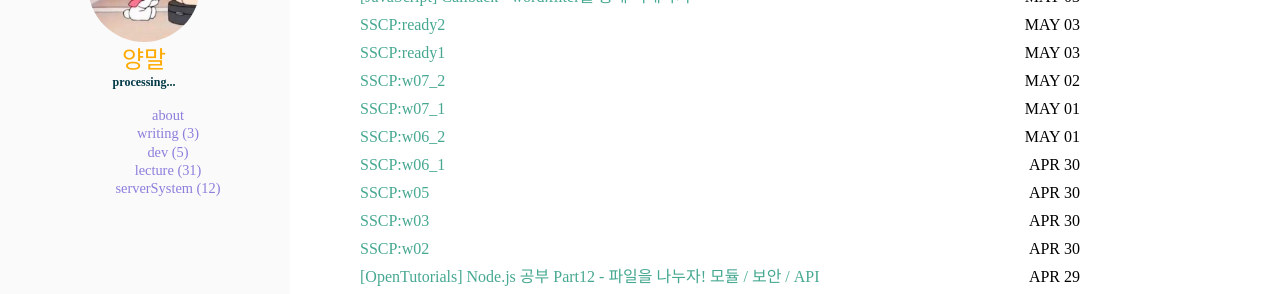
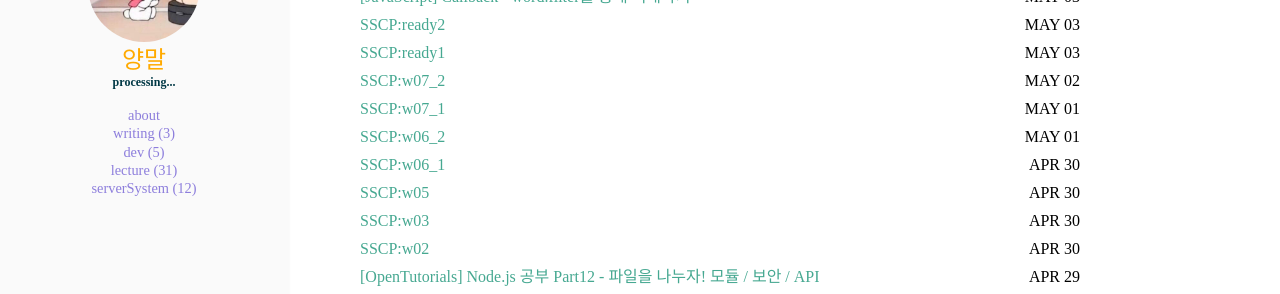
Before and after one commit to ywonchae1/ywonchae1.github.io, a Jekyll site: the page built from index.html, in a window 1280 px wide. Shown: the part 250-544 px from the top of the page. Built offline with Jekyll 4.4.1, drawn with Linux system fonts in a browser that asks for light colours; some web fonts are replaced.

Commit message:
mod: Edit margin of archive

```diff
--- a/assets/css/main.scss
+++ b/assets/css/main.scss
@@ -247,6 +247,7 @@
     @include breakpoint(medium) {
         max-width: 45rem; //here
         margin-top: 5rem;
+		  margin-right: 3rem; //here
     }
 
     @include mobile-only {
@@ -424,8 +425,8 @@
 
 .nav_list {
     margin: 0;
-    padding-right: 3rem; //here
-	 padding-left: 6rem; //here
+    padding-right: 3rem;
+	 padding-left: 3rem;
     list-style: none;
 
     @include mobile-only {
```
